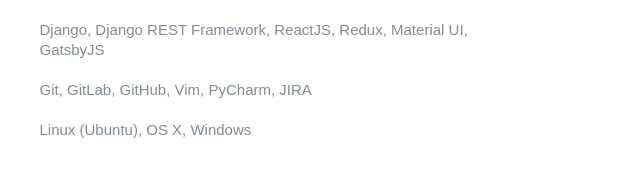
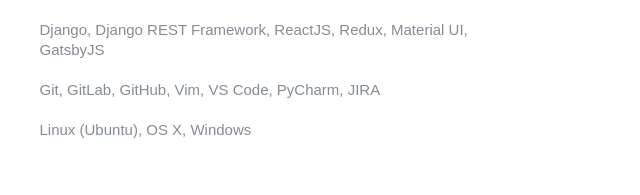
Before and after one commit to narsaynorath/personal_website_old, a Gatsby site: page / in a window 1280 px wide. Shown: the part 2640-2835 px from the top of the page, 545-1185 px from the left. Built offline with nearby package versions, Linux system fonts and the light colour scheme; Gatsby itself is replaced by a stand-in of ours; a web font is replaced by a local one.

Commit message:
Add VS Code to skills

```diff
--- a/src/components/Skills.js
+++ b/src/components/Skills.js
@@ -20,7 +20,7 @@
         </tr>
         <tr>
           <th>Tools</th>
-          <td>Git, GitLab, GitHub, Vim, PyCharm, JIRA</td>
+          <td>Git, GitLab, GitHub, Vim, VS Code, PyCharm, JIRA</td>
         </tr>
         <tr>
           <th>Operating Systems</th>
```
